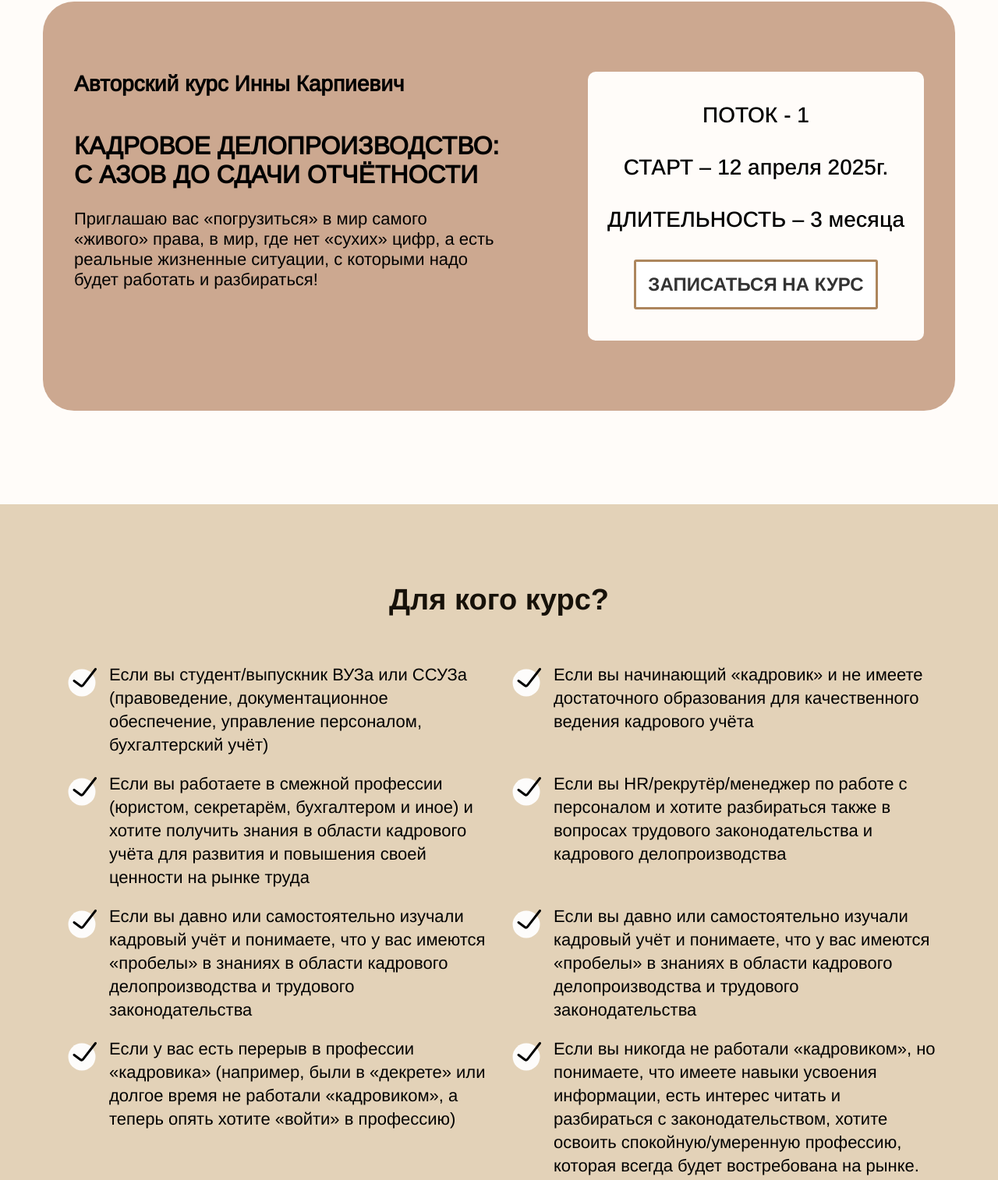
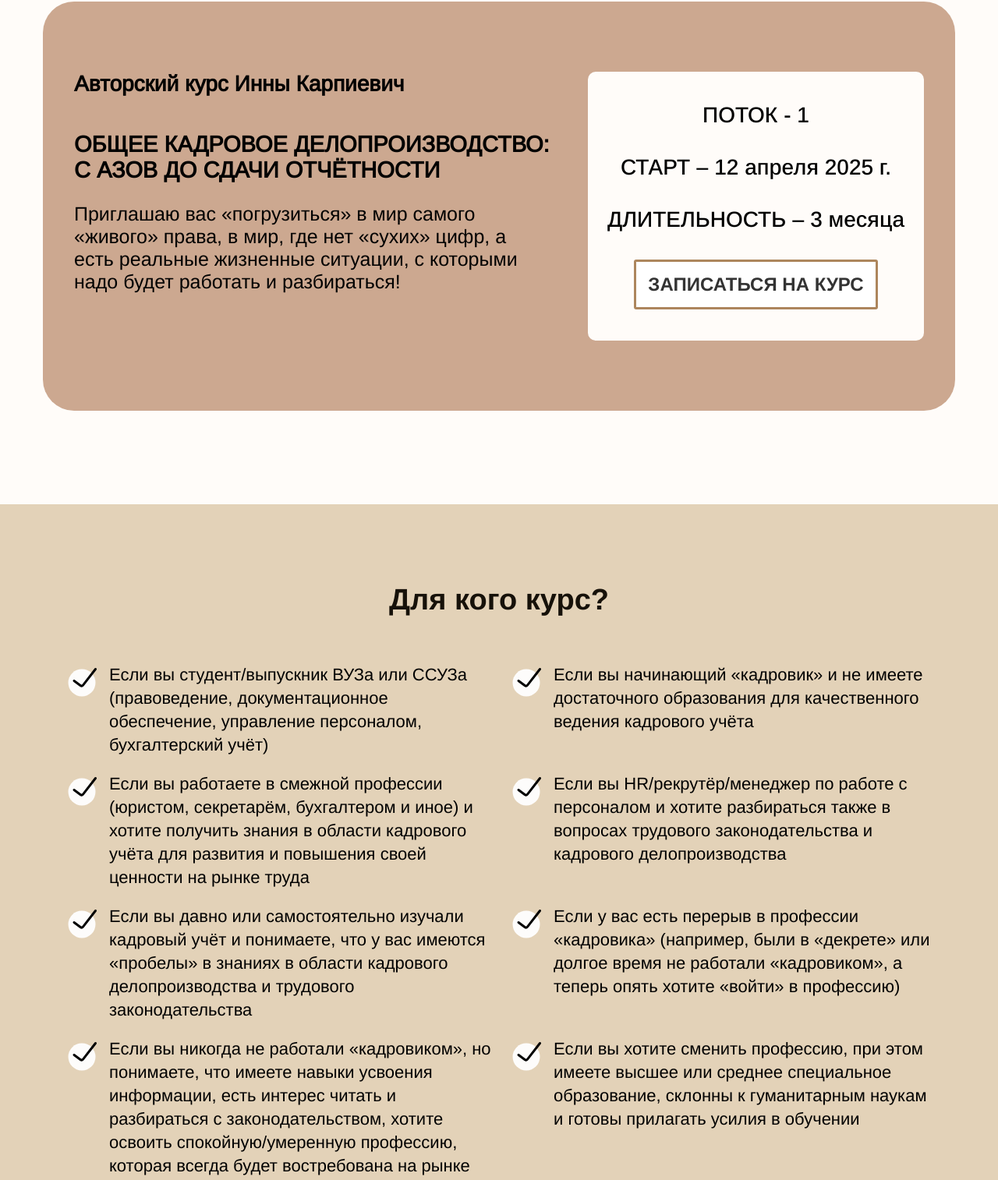
Before and after one commit to liliya-malkevich/deloiks, a plain HTML site: page index.html in a window 1280 px wide. Shown: the part 969-2483 px from the top of the page at 78% size. Drawn offline with nearby package versions, Linux system fonts and the light colour scheme.

Commit message:
fixed course name

```diff
--- a/index.html
+++ b/index.html
@@ -90,7 +90,7 @@
                 <div class="invate">
                     <h2>
                         <p class="author-name">Авторский курс Инны Карпиевич</p>
-                        <p class="course-name">КАДРОВОЕ ДЕЛОПРОИЗВОДСТВО: С АЗОВ ДО СДАЧИ ОТЧЁТНОСТИ</p>
+                        <p class="course-name">ОБЩЕЕ КАДРОВОЕ ДЕЛОПРОИЗВОДСТВО: С АЗОВ ДО СДАЧИ ОТЧЁТНОСТИ</p>
                     </h2>
                     <p class="invate-text">Приглашаю вас «погрузиться» в мир самого «живого» права, в мир, где нет
                         «сухих» цифр, а есть
@@ -99,7 +99,7 @@
                 <div class="course-info">
                     <div class="course-items">
                         <div>ПОТОК - 1</div>
-                        <div>СТАРТ – 12 апреля 2025г.</div>
+                        <div>СТАРТ – 12 апреля 2025 г.</div>
                         <div>ДЛИТЕЛЬНОСТЬ – 3 месяца</div>
                     </div>
                     <a href="#" class="buy-btn link-material">ЗАПИСАТЬСЯ НА КУРС</a>
@@ -129,16 +129,14 @@
                     <li class="for-whom-item">Если вы давно или самостоятельно изучали кадровый учёт и понимаете, что у
                         вас имеются
                         «пробелы» в знаниях в области кадрового делопроизводства и трудового законодательства</li>
-                    <li class="for-whom-item">Если вы давно или самостоятельно изучали кадровый учёт и понимаете, что у
-                        вас имеются
-                        «пробелы» в знаниях в области кадрового делопроизводства и трудового законодательства</li>
                     <li class="for-whom-item">Если у вас есть перерыв в профессии «кадровика» (например, были в
                         «декрете» или долгое время не
                         работали «кадровиком», а теперь опять хотите «войти» в профессию)</li>
                     <li class="for-whom-item">Если вы никогда не работали «кадровиком», но понимаете, что имеете навыки
                         усвоения информации,
                         есть интерес читать и разбираться с законодательством, хотите освоить спокойную/умеренную
-                        профессию, которая всегда будет востребована на рынке.</li>
+                        профессию, которая всегда будет востребована на рынке</li>
+                        <li class="for-whom-item">Если вы хотите сменить профессию, при этом имеете высшее или среднее специальное образование, склонны к гуманитарным наукам и готовы прилагать усилия в обучении</li>
                 </ul>
             </div>
             <div class="highlight">
--- a/styles/adaptive.css
+++ b/styles/adaptive.css
@@ -100,7 +100,7 @@
   text-align: center;
 }
 .course-name {
-  font-size: 26px;
+  font-size: 25px;
 }
 .author-name {
   font-size: 24px;
@@ -282,7 +282,7 @@
   font-size: 22px;
 }
 .course-name {
-  font-size: 22px;
+  font-size: 21px;
 }
 .invate h2 {
   gap: 20px;
--- a/styles/style.css
+++ b/styles/style.css
@@ -206,7 +206,7 @@ a {
 }
 
 .invate {
-  max-width: 550px;
+  max-width: 610px;
   display: flex;
   flex-direction: column;
   gap: 25px;
@@ -223,11 +223,11 @@ a {
 }
 
 .course-name {
-  font-size: 32px;
+  font-size: 29px;
 }
 
 .invate-text {
-  font-size: 22px;
+  font-size: 25px;
 }
 
 .course-info {
```
